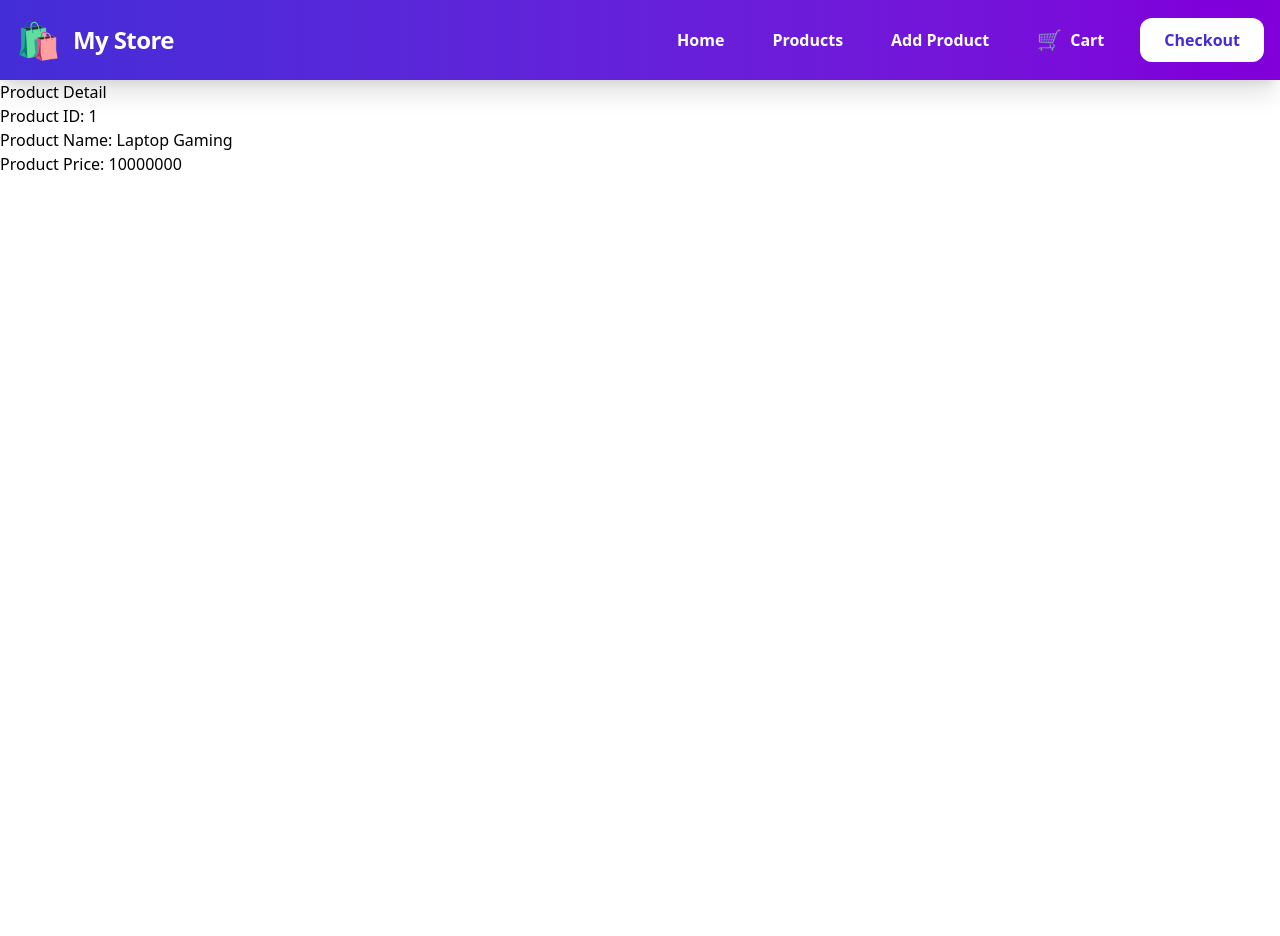
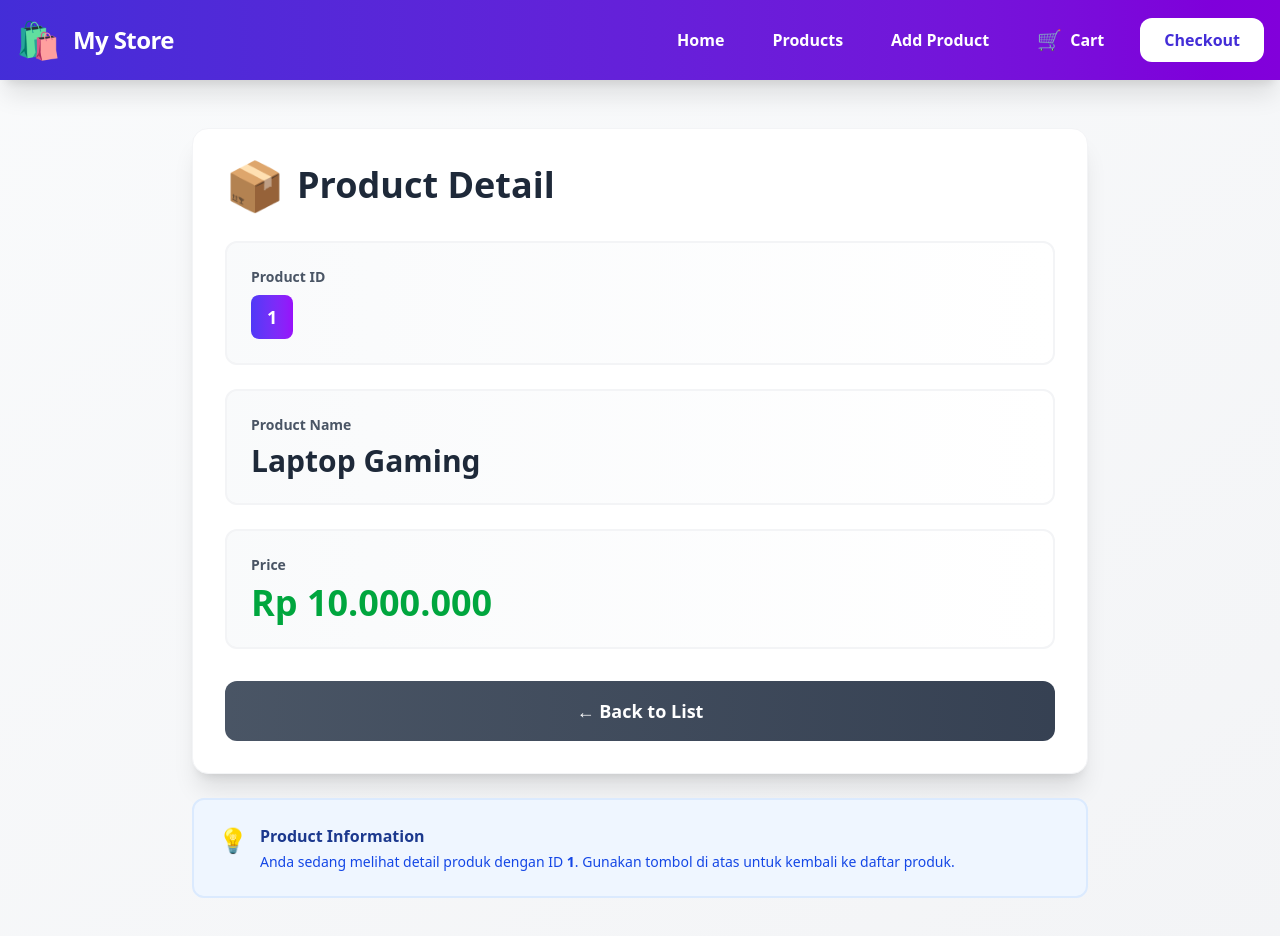
Before and after one commit to anglczbla/simple-ecommerce, a React (Vite) app: page /products/1 in a window 1280 px wide. Shown: the top 936 px of the page. Before the commit the page ends 800 px from the top, so only its background shows below. Built offline with nearby package versions, Linux system fonts and the light colour scheme.

Commit message:
ui detail products

```diff
--- a/src/components/Notfound.jsx
+++ b/src/components/Notfound.jsx
@@ -1,7 +1,56 @@
+import { Link } from "react-router-dom";
+
 const Notfound = () => {
   return (
-    <div>
-      <h1>Halaman tidak ditemukan</h1>
+    <div className="min-h-screen bg-gradient-to-br from-gray-50 to-gray-100 flex items-center justify-center px-4">
+      <div className="max-w-2xl w-full">
+        {/* Main Card */}
+        <div className="bg-white rounded-2xl shadow-xl p-12 border border-gray-100 text-center">
+          {/* 404 Animation */}
+          <div className="mb-8">
+            <h1 className="text-9xl font-bold bg-gradient-to-r from-indigo-600 to-purple-600 bg-clip-text text-transparent">
+              404
+            </h1>
+          </div>
+
+          {/* Icon */}
+          <div className="text-8xl mb-6 animate-bounce">🔍</div>
+
+          {/* Title */}
+          <h2 className="text-4xl font-bold text-gray-800 mb-4">
+            Halaman Tidak Ditemukan
+          </h2>
+
+          {/* Description */}
+          <p className="text-gray-600 text-lg mb-8">
+            Oops! Halaman yang Anda cari tidak ada atau telah dipindahkan.
+            <br />
+            Silakan kembali ke halaman utama.
+          </p>
+
+          {/* Back Button */}
+          <Link to="/">
+            <button className="bg-gradient-to-r from-indigo-600 to-purple-600 text-white px-10 py-4 rounded-xl font-bold text-lg hover:shadow-lg transform hover:-translate-y-0.5 transition-all inline-flex items-center gap-2">
+              <span className="text-xl">←</span>
+              Kembali ke Home
+            </button>
+          </Link>
+        </div>
+
+        {/* Additional Info */}
+        <div className="mt-6 bg-yellow-50 rounded-xl p-6 border-2 border-yellow-100">
+          <div className="flex items-start gap-3">
+            <span className="text-2xl">💡</span>
+            <div>
+              <h3 className="font-bold text-yellow-900 mb-1">Butuh Bantuan?</h3>
+              <p className="text-yellow-700 text-sm">
+                Jika Anda yakin halaman ini seharusnya ada, silakan hubungi
+                administrator atau periksa kembali URL yang Anda masukkan.
+              </p>
+            </div>
+          </div>
+        </div>
+      </div>
     </div>
   );
 };
--- a/src/components/ProductDetail.jsx
+++ b/src/components/ProductDetail.jsx
@@ -1,5 +1,5 @@
 import { useContext } from "react";
-import { useParams } from "react-router-dom";
+import { Link, useParams } from "react-router-dom";
 import { ProductContext } from "../context/ProductContext";
 
 const ProductDetail = () => {
@@ -7,14 +7,100 @@ const ProductDetail = () => {
   const { products } = useContext(ProductContext);
 
   const product = products.find((item) => item.id === id);
-  console.log(product);
 
+  if (!product) {
+    return (
+      <div className="min-h-screen bg-gradient-to-br from-gray-50 to-gray-100 flex items-center justify-center px-4">
+        <div className="bg-white rounded-2xl shadow-xl p-12 border border-gray-100 text-center max-w-md">
+          <div className="text-8xl mb-6">😢</div>
+          <h1 className="text-3xl font-bold text-gray-800 mb-4">
+            Produk Tidak Ditemukan
+          </h1>
+          <p className="text-gray-600 mb-6">
+            Produk dengan ID{" "}
+            <span className="font-bold text-indigo-600">{id}</span> tidak
+            ditemukan.
+          </p>
+          <Link to="/products">
+            <button className="bg-gradient-to-r from-indigo-600 to-purple-600 text-white px-8 py-3 rounded-xl font-bold hover:shadow-lg transition-all">
+              ← Kembali ke Product List
+            </button>
+          </Link>
+        </div>
+      </div>
+    );
+  }
+
+  // Jika produk ditemukan
   return (
-    <div>
-      <h1>Product Detail</h1>
-      <p>Product ID: {id}</p>
-      <p>Product Name: {product.name}</p>
-      <p>Product Price: {product.price}</p>
+    <div className="min-h-screen bg-gradient-to-br from-gray-50 to-gray-100 py-12 px-4">
+      <div className="max-w-4xl mx-auto">
+        {/* Product Detail Card */}
+        <div className="bg-white rounded-2xl shadow-xl p-8 border border-gray-100">
+          <div className="flex items-center gap-3 mb-8">
+            <span className="text-5xl">📦</span>
+            <h1 className="text-4xl font-bold text-gray-800">Product Detail</h1>
+          </div>
+
+          <div className="space-y-6">
+            {/* Product ID */}
+            <div className="bg-gradient-to-r from-gray-50 to-white rounded-xl p-6 border-2 border-gray-100">
+              <label className="block text-sm font-semibold text-gray-600 mb-2">
+                Product ID
+              </label>
+              <div className="flex items-center gap-3">
+                <span className="bg-gradient-to-r from-indigo-600 to-purple-600 text-white px-4 py-2 rounded-lg text-lg font-bold">
+                  {product.id}
+                </span>
+              </div>
+            </div>
+
+            {/* Product Name */}
+            <div className="bg-gradient-to-r from-gray-50 to-white rounded-xl p-6 border-2 border-gray-100">
+              <label className="block text-sm font-semibold text-gray-600 mb-2">
+                Product Name
+              </label>
+              <p className="text-3xl font-bold text-gray-800">{product.name}</p>
+            </div>
+
+            {/* Product Price */}
+            <div className="bg-gradient-to-r from-gray-50 to-white rounded-xl p-6 border-2 border-gray-100">
+              <label className="block text-sm font-semibold text-gray-600 mb-2">
+                Price
+              </label>
+              <p className="text-4xl font-bold text-green-600">
+                Rp {Number(product.price).toLocaleString("id-ID")}
+              </p>
+            </div>
+          </div>
+
+          {/* Action Buttons */}
+          <div className="mt-8 flex gap-4">
+            <Link to="/products" className="flex-1">
+              <button className="w-full bg-gradient-to-r from-gray-600 to-gray-700 text-white py-4 rounded-xl font-bold text-lg hover:shadow-lg transform hover:-translate-y-0.5 transition-all">
+                ← Back to List
+              </button>
+            </Link>
+          </div>
+        </div>
+
+        {/* Additional Info Card (Optional) */}
+        <div className="mt-6 bg-blue-50 rounded-xl p-6 border-2 border-blue-100">
+          <div className="flex items-start gap-3">
+            <span className="text-2xl">💡</span>
+            <div>
+              <h3 className="font-bold text-blue-900 mb-1">
+                Product Information
+              </h3>
+              <p className="text-blue-700 text-sm">
+                Anda sedang melihat detail produk dengan ID{" "}
+                <span className="font-bold">{product.id}</span>. Gunakan tombol
+                di atas untuk kembali ke daftar produk.
+              </p>
+            </div>
+          </div>
+        </div>
+      </div>
     </div>
   );
 };
```
